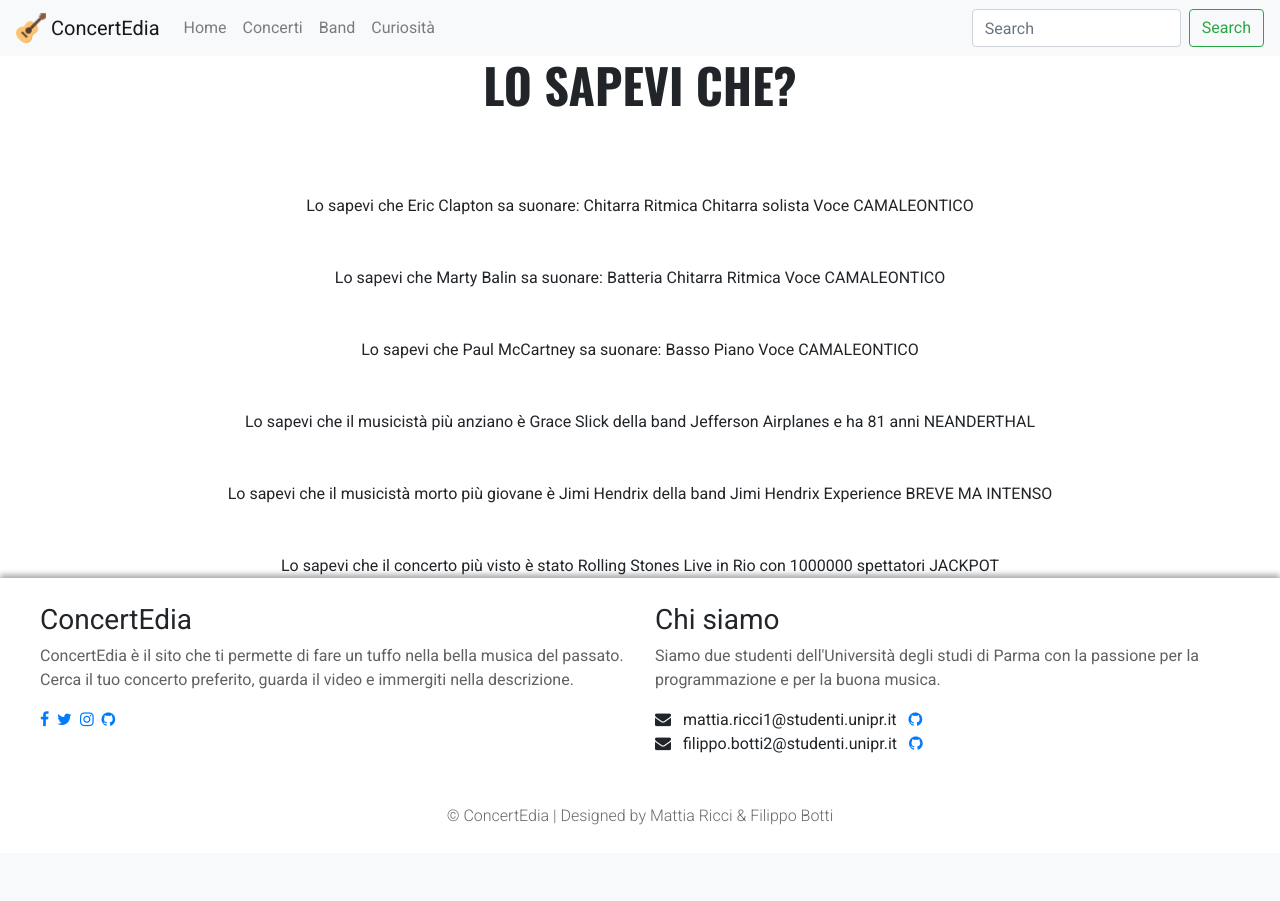
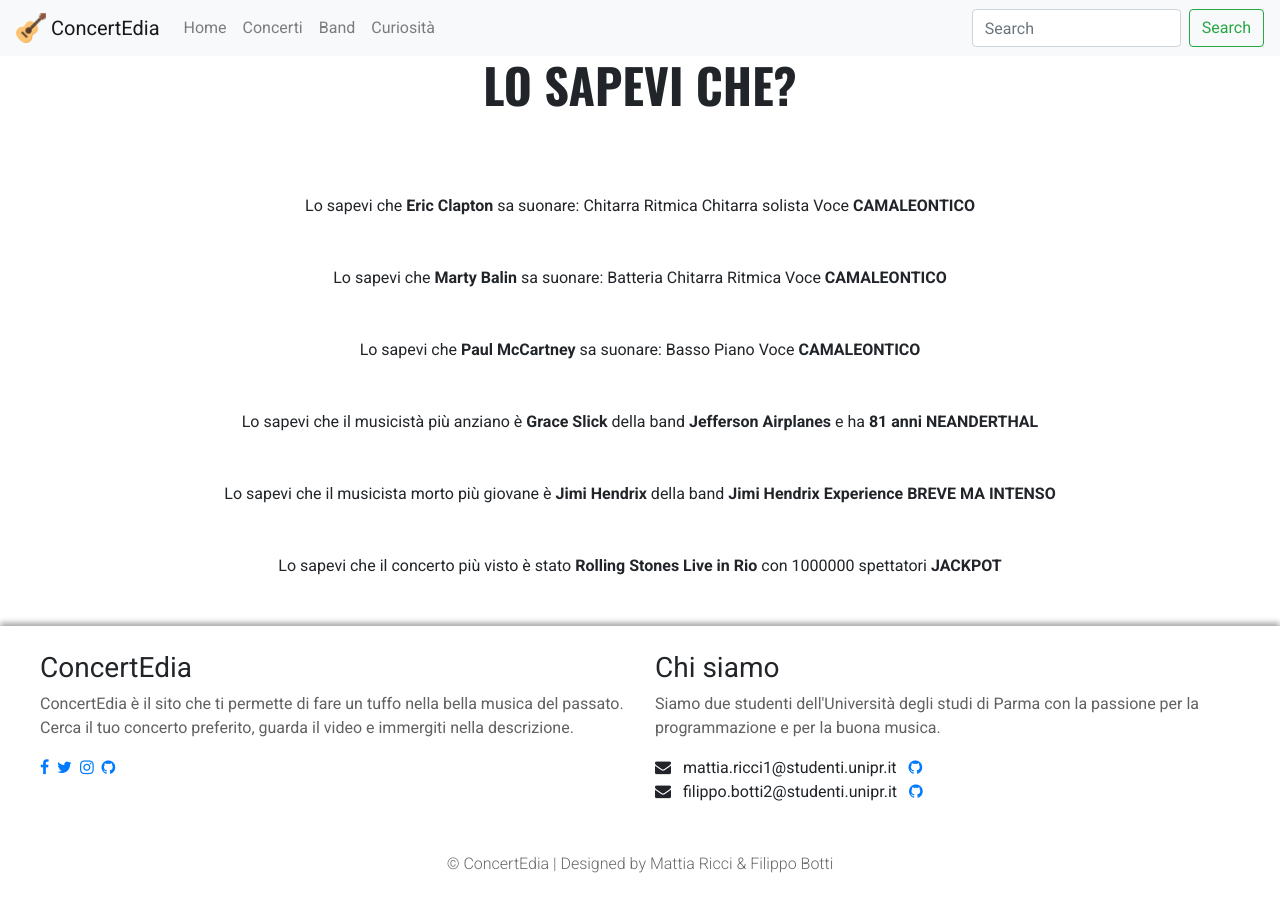
Before and after one commit to tiaringhio/ConcertEdia, a PHP site: page /Curiosity.php in a window 1280 px wide. Before the commit the page ends 825 px from the top, so only its background shows below. Run offline with PHP 8.4, Linux system fonts and the light colour scheme; data comes from the database, SQL or seed files in the repository; some libraries are stand-ins or nearby versions.

Commit message:
Curiosity and README update

```diff
--- a/Curiosity.php
+++ b/Curiosity.php
@@ -1,6 +1,6 @@
 <?php require_once 'includes/header.php' ?>
 
-<div class="text-center">
+<div class="text-center pb-5">
     <h1 class="title-main">
         LO SAPEVI CHE?
     </h1>
@@ -17,11 +17,12 @@
 brani.Nome = scalette.Brano
 GROUP BY concerti.Titolo)";
     $longConcertResult = mysqli_query($conn, $longConcert);
-if( $row = mysqli_fetch_assoc($longConcertResult)){
-    echo "<br>Lo sapevi che Il concerto più lungo è stato " . $row['Titolo'] ;
+    $inline =  "display:inline";
+    if ($row = mysqli_fetch_assoc($longConcertResult)) {
+        echo "<br>Lo sapevi che Il concerto più lungo è stato " . "<strong>" . $row['Titolo'] . "</strong>";
 
         echo " ed è durato " . date('g:i ', strtotime($row['duratatot'])) . " ore";
-echo " INFINITO";
+        echo "<strong> INFINITO</strong>";
     }
 
     $polystrum = "SELECT musicisti.Nome, musicisti.Cognome, count(*) AS numerostrum FROM musicisti, suona, strumenti
@@ -34,10 +35,10 @@
 musicisti.Cognome = suona.Cognome_Musicista AND
 strumenti.Nome = suona.Strumento
 GROUP by musicisti.Nome, musicisti.Cognome)";
-$polystrumResult = mysqli_query($conn,$polystrum);
-while ( $row = mysqli_fetch_assoc($polystrumResult)){
+    $polystrumResult = mysqli_query($conn, $polystrum);
+    while ($row = mysqli_fetch_assoc($polystrumResult)) {
         echo "<br><br><br>";
-    echo "Lo sapevi che ". $row['Nome'] . " " . $row['Cognome'] . " sa suonare: ";
+        echo "Lo sapevi che " . "<strong>" . $row['Nome'] . " " . $row['Cognome'] . "</strong>" . " sa suonare: ";
 
         $strum = "SELECT strumenti.nome FROM strumenti, suona, musicisti
               WHERE musicisti.Nome = suona.Nome_Musicista AND
@@ -46,11 +47,11 @@
             musicisti.nome = '" . $row['Nome'] . "' AND
             musicisti.cognome = '" . $row['Cognome'] . "' ";
 
-    $strumResult = mysqli_query($conn,$strum);
-    while($res = mysqli_fetch_assoc($strumResult)){
+        $strumResult = mysqli_query($conn, $strum);
+        while ($res = mysqli_fetch_assoc($strumResult)) {
             echo $res['nome'] . " ";
         }
-    echo " CAMALEONTICO";
+        echo "<strong> CAMALEONTICO</strong>";
     }
 
     $oldMusician = "SELECT nome, cognome,(2020-YEAR(Nascita)) AS età FROM musicisti
@@ -58,16 +59,16 @@
 AND (2020-YEAR(Nascita)) >= ALL (SELECT (2020-YEAR(Nascita)) AS età FROM musicisti
 WHERE Morte IS NULL)";
     $oldMusicianResult = mysqli_query($conn, $oldMusician);
-if($row = mysqli_fetch_assoc($oldMusicianResult)){
+    if ($row = mysqli_fetch_assoc($oldMusicianResult)) {
         echo "<br><br><br>";
-    echo "Lo sapevi che il musicistà più anziano è " . $row['nome'] . " " . $row['cognome'];
+        echo "Lo sapevi che il musicistà più anziano è " . "<strong>" . $row['nome'] . " " . $row['cognome'] . "</strong>";
         $band = "SELECT band.nome from band, musicisti WHERE
             musicisti.band = band.nome AND
             musicisti.cognome = '" . $row['cognome'] . "' AND
             musicisti.nome = '" . $row['nome'] . "' ";
         $bandRes = mysqli_query($conn, $band);
-    if($res=mysqli_fetch_assoc($bandRes)){
-        echo " della band " . $res['nome']  . " e ha " . $row['età'] . " anni " . "NEANDERTHAL";
+        if ($res = mysqli_fetch_assoc($bandRes)) {
+            echo " della band " . "<strong>" . $res['nome'] . "</strong>" . " e ha " . "<strong>" . $row['età'] . " anni " . "</strong>" . "<strong>NEANDERTHAL</strong>";
         }
     }
 
@@ -76,16 +77,16 @@
 AND (YEAR(morte)-YEAR(Nascita)) <= ALL (SELECT (YEAR(morte)-YEAR(Nascita)) AS età FROM musicisti
 WHERE Morte IS NOT NULL)";
     $diedMusicianResult = mysqli_query($conn, $diedMusician);
-if($row = mysqli_fetch_assoc($diedMusicianResult)){
+    if ($row = mysqli_fetch_assoc($diedMusicianResult)) {
         echo "<br><br><br>";
-    echo "Lo sapevi che il musicistà morto più giovane è " . $row['nome'] . " " . $row['cognome'];
+        echo "Lo sapevi che il musicista morto più giovane è " . "<strong>" . $row['nome'] . " " . $row['cognome'] . "</strong>";
         $band = "SELECT band.nome FROM band, musicisti WHERE
             musicisti.band = band.nome AND
             musicisti.cognome = '" . $row['cognome'] . "' AND
             musicisti.nome = '" . $row['nome'] . "' ";
         $bandRes = mysqli_query($conn, $band);
-    if($res=mysqli_fetch_assoc($bandRes)){
-        echo " della band " . $res['nome'] . " BREVE MA INTENSO";
+        if ($res = mysqli_fetch_assoc($bandRes)) {
+            echo " della band " . "<strong>" . $res['nome'] . "</strong>" . " <strong>BREVE MA INTENSO</strong>";
         }
     }
 
@@ -94,9 +95,9 @@
 AND concerti.Spettatori >= ALL(SELECT spettatori FROM concerti
 WHERE Spettatori IS NOT NULL)";
     $greatConcertResult = mysqli_query($conn, $greatConcert);
-if( $row = mysqli_fetch_assoc($greatConcertResult)){
+    if ($row = mysqli_fetch_assoc($greatConcertResult)) {
         echo "<br><br><br>";
-    echo "Lo sapevi che il concerto più visto è stato " . $row['titolo'] . " con " . $row['Spettatori'] . " spettatori JACKPOT";
+        echo "Lo sapevi che il concerto più visto è stato " . "<strong>" . $row['titolo'] . "</strong>" . " con " . $row['Spettatori'] . " spettatori <strong>JACKPOT</strong>";
     }
     ?>
 
```
Also changed, not shown: README.md, immagini/esempi/curiosity_esempio.png (added). Lines whose indentation alone changed are shown as unchanged.
